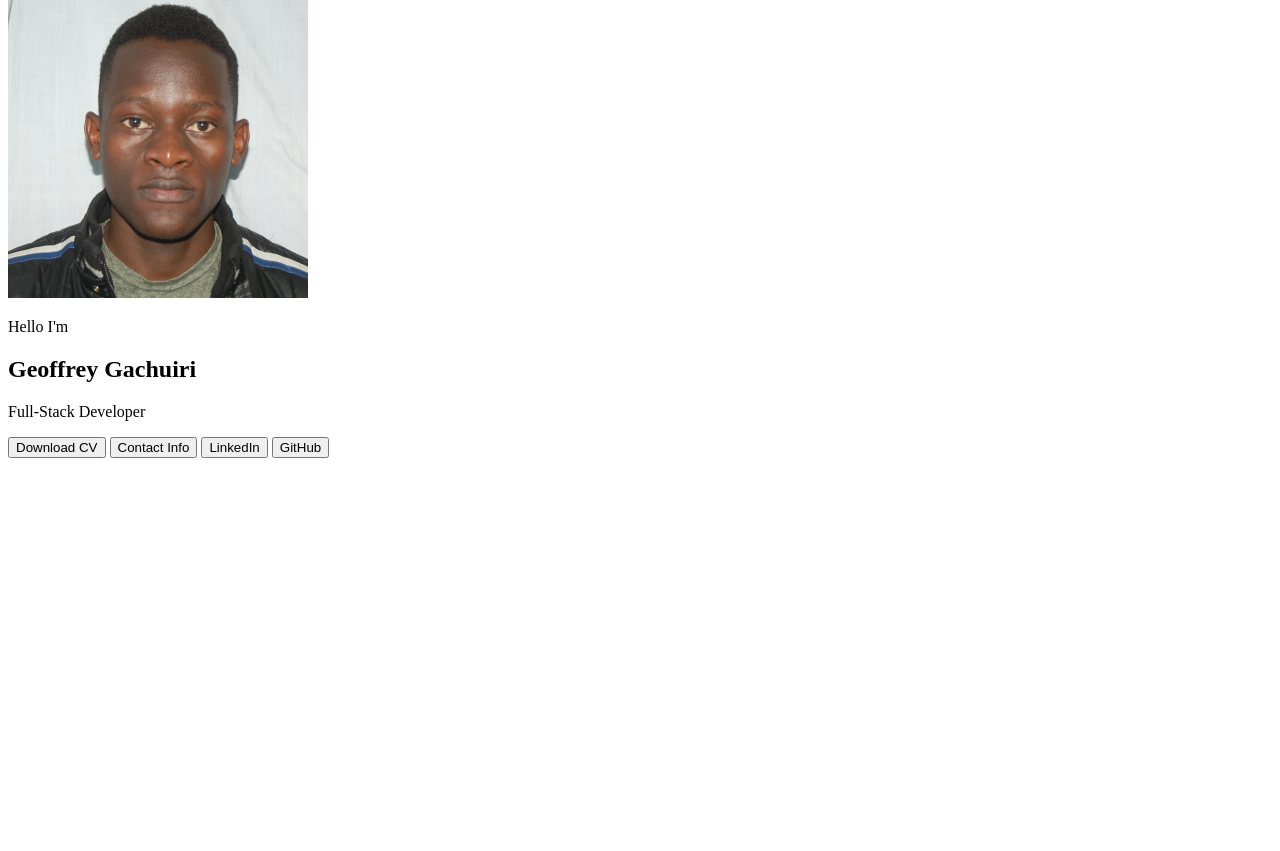
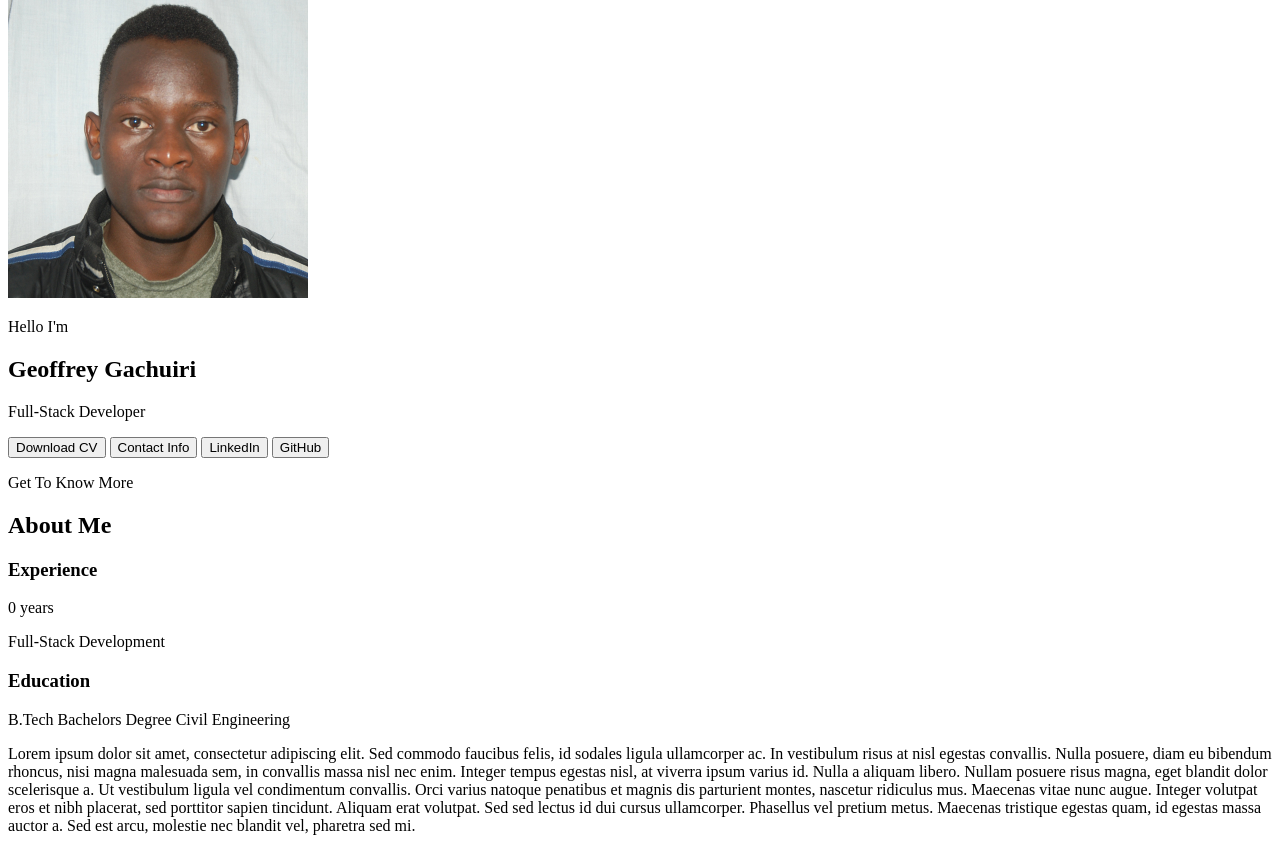
Before and after one commit to gashug/portfolio_website, a plain HTML site: page index.html in a window 1280 px wide. Shown: the part 100-951 px from the top of the page. Before the commit the page ends 800 px from the top, so only its background shows below. Drawn offline with Linux system fonts and the light colour scheme.

Commit message:
Set up about section
Added experience and education areas as divs plus a descriptive <p>

```diff
--- a/index.html
+++ b/index.html
@@ -30,7 +30,28 @@
         </section>
 
         <section id="about">
+            <p>Get To Know More</p>
+            <h2>About Me</h2>
+            <!-- Another image goes here-->
 
+            <div>
+                <h3>Experience</h3>
+                <p>0 years</p>
+                <p>Full-Stack Development</p>
+            </div>
+
+            <div>
+                <h3>Education</h3>
+                <p>B.Tech Bachelors Degree
+                    Civil Engineering
+                </p>
+            </div>
+
+            <p>
+                Lorem ipsum dolor sit amet, consectetur adipiscing elit. Sed commodo faucibus felis, id sodales ligula ullamcorper ac. In vestibulum risus at nisl egestas convallis. Nulla posuere, diam eu bibendum rhoncus, nisi magna malesuada sem, in convallis massa nisl nec enim. Integer tempus egestas nisl, at viverra ipsum varius id. Nulla a aliquam libero. Nullam posuere risus magna, eget blandit dolor scelerisque a. Ut vestibulum ligula vel condimentum convallis. Orci varius natoque penatibus et magnis dis parturient montes, nascetur ridiculus mus.
+
+                Maecenas vitae nunc augue. Integer volutpat eros et nibh placerat, sed porttitor sapien tincidunt. Aliquam erat volutpat. Sed sed lectus id dui cursus ullamcorper. Phasellus vel pretium metus. Maecenas tristique egestas quam, id egestas massa auctor a. Sed est arcu, molestie nec blandit vel, pharetra sed mi.
+            </p>
         </section>
 
         <section id="experience">
```
